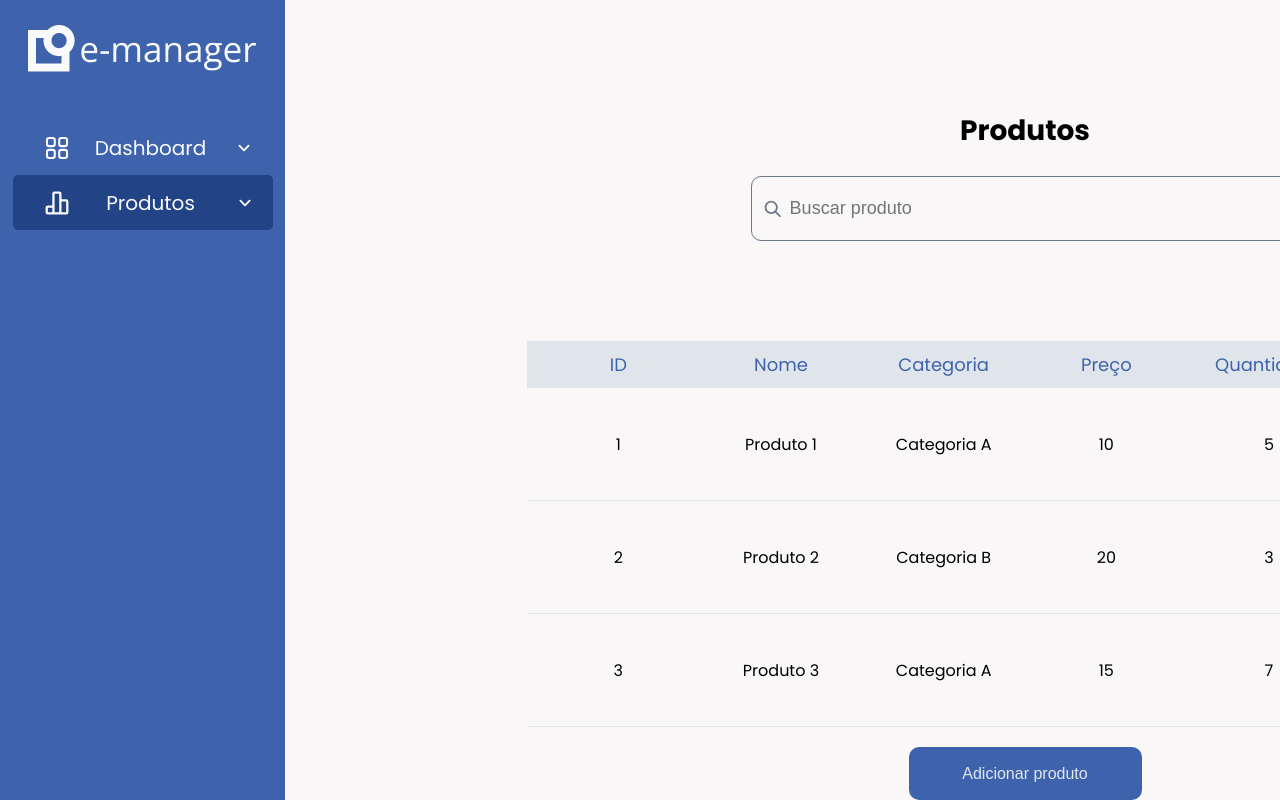
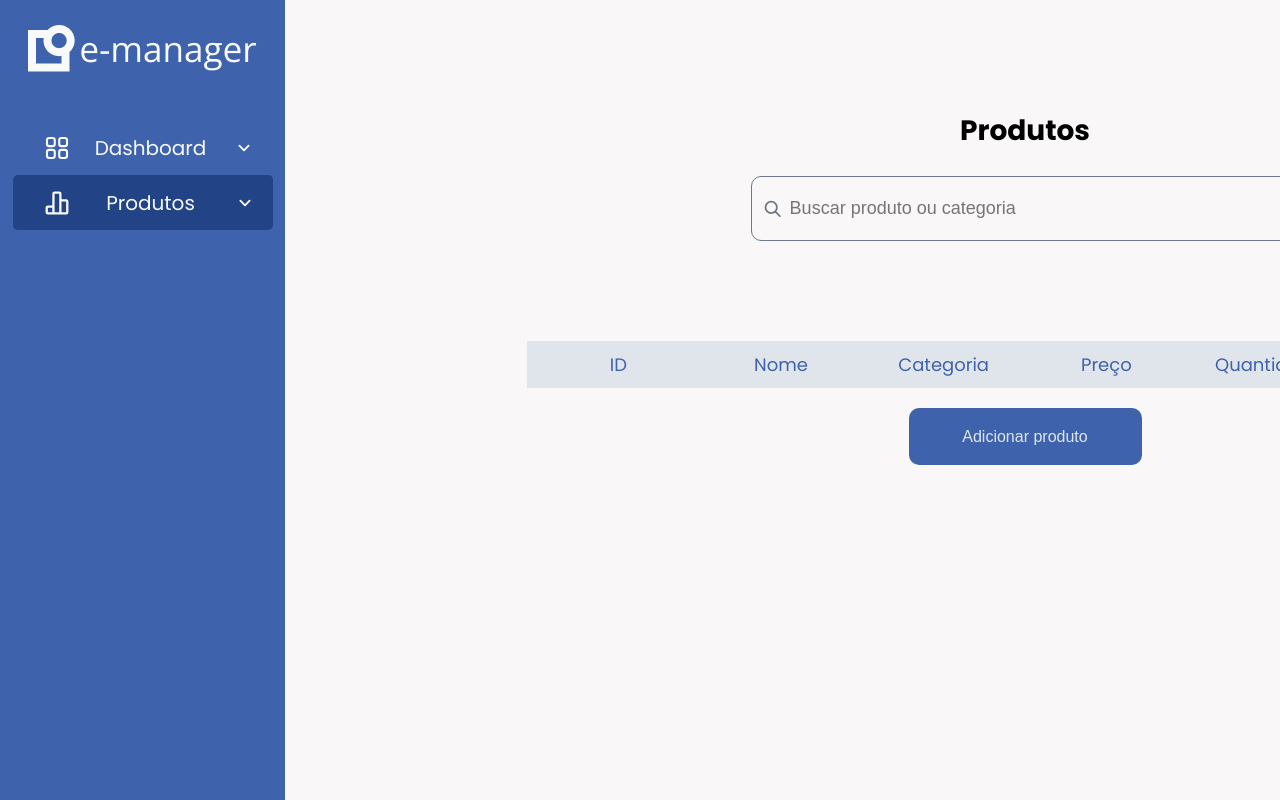
Before and after one commit to Rafael-Guilherme/union_developers_test, a React (Vite) app in the folder frontend/: page /products in a window 1280 px wide. Shown: the top 800 px of the page. Built offline with nearby package versions, Linux system fonts and the light colour scheme.

Commit message:
feat(add and read products): users can add and read the products storage with redux toolkit

```diff
--- a/frontend/src/components/DashBoardCard/DashBoardCard.tsx
+++ b/frontend/src/components/DashBoardCard/DashBoardCard.tsx
@@ -1,3 +1,4 @@
+import { priceConvertedToReal } from '../../utils/priceReal'
 import './DashBoardCard.scss'
 
 type Products = {
@@ -12,7 +13,7 @@ interface DashBoardCardProps {
     list?: Products[]
     secondary?: boolean
     terciary?: boolean
-    total?: string
+    total?: number
     description?: string
 }
 
@@ -33,7 +34,7 @@ const DashBoardCard = ({ title, list, secondary, terciary, total, description }:
               {list && list.map((item, index) => (
                 <li className='list-card' key={index}>
                   <p className={`${secondary ? "primary-name" : ""}`}>{item.name}:</p>
-                  <p className={`${secondary ? "primary-value" : ""}`}>{`${secondary ? item.price : item.quantity}`}</p>
+                  <p className={`${secondary ? "primary-value" : ""}`}>{`${secondary ? priceConvertedToReal(parseFloat(item.price || '0')) : item.quantity}`}</p>
                 </li>
               ))}
             </ul>
--- a/frontend/src/components/ProductsFilter/ProductsFilter.tsx
+++ b/frontend/src/components/ProductsFilter/ProductsFilter.tsx
@@ -22,7 +22,7 @@ const ProductFilter = ({ onFilterChange }: ProductFilterProps) => {
         className="product-filter-input"
         type="text"
         id="filter"
-        placeholder="Buscar produto"
+        placeholder="Buscar produto ou categoria"
         onChange={handleFilterChange}
       />
     </div>
--- a/frontend/src/components/ProductsTable/ProductsTable.tsx
+++ b/frontend/src/components/ProductsTable/ProductsTable.tsx
@@ -1,13 +1,8 @@
+import Product from "../../models/Product";
+import { priceConvertedToReal } from "../../utils/priceReal";
 import ActionButton from "../Button/ActionButton";
 import "./ProductsTable.scss";
 
-interface Product {
-  id: number;
-  nome: string;
-  categoria: string;
-  preço: number;
-  quantidade: number;
-}
 
 interface ProductTableProps {
   products: Product[];
@@ -28,13 +23,13 @@ const ProductTable = ({ products }: ProductTableProps) => {
         {products.map((product) => (
           <div key={product.id} className="table-row">
             <div>{product.id}</div>
-            <div>{product.nome}</div>
-            <div>{product.categoria}</div>
-            <div>{product.preço}</div>
-            <div>{product.quantidade}</div>
+            <div>{product.name}</div>
+            <div>{product.category}</div>
+            <div>{priceConvertedToReal(parseFloat(product.price || '0'))}</div>
+            <div>{product.quantity}</div>
             <div>
-              <ActionButton className="action-button-style" text="Editar" color="blue" onClick={() => {}} />
-              <ActionButton className="action-button-style" text="Remover" color="red" onClick={() => {}} />
+              <ActionButton type="button" className="action-button-style" text="Editar" color="blue" onClick={() => {}} />
+              <ActionButton type="button" className="action-button-style" text="Remover" color="red" onClick={() => {}} />
             </div>
           </div>
         ))}
--- a/frontend/src/pages/Dashboard/Dashboard.tsx
+++ b/frontend/src/pages/Dashboard/Dashboard.tsx
@@ -4,55 +4,7 @@ import DashBoardCard from "../../components/DashBoardCard/DashBoardCard"
 import "./Dashboard.scss"
 import { RootReducer } from "../../store"
 
-// const lowProducts = [
-//     {
-//         "name": "Iphone",
-//         "value": "2"
-//     },
-//     {
-//         "name": "Smartv Samsung",
-//         "value": "4"
-//     },
-//     {
-//         "name": "Bola da Copa",
-//         "value": "6"
-//     },
-//     {
-//         "name": "Tênis Nike",
-//         "value": "8"
-//     },
-//     {
-//         "name": "Smarthphone Samsung Galaxy M23",
-//         "value": "10"
-//     }
-// ]
 
-// const expensiveProducst = [
-//     {
-//         "name": "Iphone",
-//         "value": "8000"
-//     },
-//     {
-//         "name": "Smartv Samsung",
-//         "value": "4500"
-//     },
-//     {
-//         "name": "Bola da Copa",
-//         "value": "299"
-//     },
-//     {
-//         "name": "Tênis Nike",
-//         "value": "1280"
-//     },
-//     {
-//         "name": "Smarthphone Samsung Galaxy M23",
-//         "value": "2500"
-//     }
-// ]
-
-//lowProducts.sort((a, b) => parseInt(a.value) - parseInt(b.value))
-
-//expensiveProducst.sort((a,b) =>  parseInt(b.value) - parseInt(a.value))
 
 const Dashboard = () => {
     const { itens } = useSelector((state: RootReducer) => state.product)
@@ -78,14 +30,21 @@ const Dashboard = () => {
         return expensiveProduct
     }
 
+    const getTotalProducts = () => {
+        const totalProducts = itens.length
+
+        return totalProducts
+    }
+
     const listLowProducts = filterLowProducts()
     const listExpensiveProducts = filterExpensiveProducts()
+    const numberOfTotalProducts = getTotalProducts()
 
   return (
     <div className="container-dashboard">
         <DashBoardCard title="Produtos com estoque baixo" list={listLowProducts} />
         <DashBoardCard secondary title="Produtos mais caros" list={listExpensiveProducts} />
-        <DashBoardCard terciary title="Produtos" total="12" description="Produtos adicionados"  />
+        <DashBoardCard terciary title="Produtos" total={numberOfTotalProducts} description="Produtos adicionados"  />
     </div>
   )
 }
--- a/frontend/src/pages/Products/Products.tsx
+++ b/frontend/src/pages/Products/Products.tsx
@@ -5,22 +5,26 @@ import ProductTable from "../../components/ProductsTable/ProductsTable";
 import './Products.scss'
 import ActionButton from "../../components/Button/ActionButton";
 import { useNavigate } from "react-router-dom";
+import { useSelector } from "react-redux";
+import { RootReducer } from "../../store";
 
-const products = [
-  { id: 1, nome: "Produto 1", categoria: "Categoria A", preço: 10, quantidade: 5 },
-  { id: 2, nome: "Produto 2", categoria: "Categoria B", preço: 20, quantidade: 3 },
-  { id: 3, nome: "Produto 3", categoria: "Categoria A", preço: 15, quantidade: 7 },
-];
 
 const Products = () => {
   const [filter, setFilter] = useState("");
   const navigate = useNavigate()
+  const { itens } = useSelector((state: RootReducer) => state.product)
 
-  const filteredProducts = products.filter(
-    (product) =>
-      product.nome.toLowerCase().includes(filter.toLowerCase()) ||
-      product.categoria.toLowerCase().includes(filter.toLowerCase())
-  );
+  const getFilteredProducts = () => {
+    const filteredProducts = itens.filter((product) =>
+      product.name.toLowerCase().includes(filter.toLowerCase()) ||
+      product.category.toLowerCase().includes(filter.toLowerCase())
+    );
+
+    return filteredProducts;
+  }
+
+
+  const filteredProductslist = getFilteredProducts()
 
   const handleFilterChange = (newFilter: string) => {
     setFilter(newFilter);
@@ -34,8 +38,8 @@ const Products = () => {
     <div className="products-container">
       <h1 className="products-title">Produtos</h1>
       <ProductFilter onFilterChange={handleFilterChange} />
-      <ProductTable products={filteredProducts} />
-      <ActionButton className="add-button" text="Adicionar produto" color="blue" onClick={handleAddProductsPage}  />
+      <ProductTable products={filteredProductslist} />
+      <ActionButton type="button" className="add-button" text="Adicionar produto" color="blue" onClick={handleAddProductsPage}  />
     </div>
   );
 }
--- /dev/null
+++ b/frontend/src/utils/priceReal.ts
@@ -0,0 +1,11 @@
+export function priceConvertedToReal(price: number) {
+    if (typeof price !== 'number') {
+      return 'Valor inválido';
+    }
+
+    return price.toLocaleString('pt-BR', {
+      style: 'currency',
+      currency: 'BRL',
+      minimumFractionDigits: 2,
+    });
+  }
```
